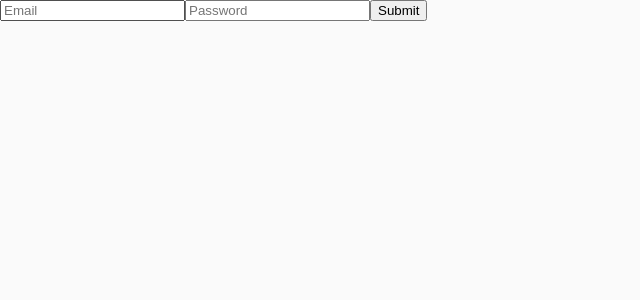
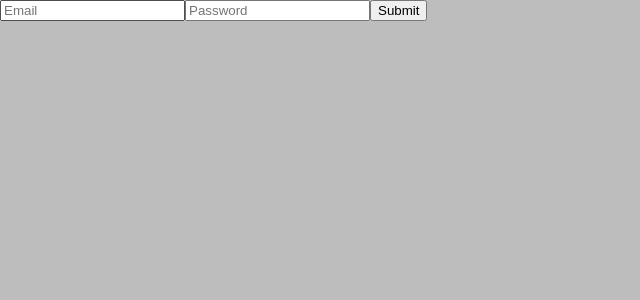
Before and after one commit to karol-dabrowski/kdtasker-web-client, a React (Create React App) app: page /login in a window 1280 px wide. Shown: the top 300 px of the page, without its empty margins (0-640 px from the left). Built offline with nearby package versions, Linux system fonts and the light colour scheme.

Commit message:
Add background color to Auth layout

```diff
--- a/src/components/App.js
+++ b/src/components/App.js
@@ -26,7 +26,9 @@ class App extends Component {
 
 const styles = theme => ({
     appWrapper: {
+        display: 'flex',
         minHeight: '100vh',
+        width: '100vw'
     },
 });
 
--- a/src/pages/layouts/Auth.js
+++ b/src/pages/layouts/Auth.js
@@ -1,5 +1,6 @@
 import React, {Component} from 'react';
 import {BrowserRouter as Router, Route, Switch} from 'react-router-dom';
+import {withStyles} from "@material-ui/core";
 import {connect} from "react-redux";
 
 import LoginPage from "../LoginPage";
@@ -13,12 +14,16 @@ class Auth extends Component {
     }
 
     render() {
+        const {classes} = this.props;
+
         return (
-            <Router>
-                <Switch>
-                    <Route path="/login" component={LoginPage} exact />
-                </Switch>
-            </Router>
+            <div className={classes.authContainer}>
+                <Router>
+                    <Switch>
+                        <Route path="/login" component={LoginPage} exact />
+                    </Switch>
+                </Router>
+            </div>
         );
     }
 }
@@ -29,4 +34,11 @@ const mapStateToProps = (state) => {
     };
 };
 
-export default connect(mapStateToProps)(Auth);
+const styles = theme => ({
+    authContainer: {
+        backgroundColor: theme.palette.background.auth,
+        width: '100%'
+    },
+});
+
+export default connect(mapStateToProps)(withStyles(styles)(Auth));
--- a/src/theme.js
+++ b/src/theme.js
@@ -4,6 +4,9 @@ const theme = createMuiTheme({
     palette: {
         primary: {
             main: '#0000B7'
+        },
+        background: {
+            auth: '#bdbdbd'
         }
     }
 });
```
